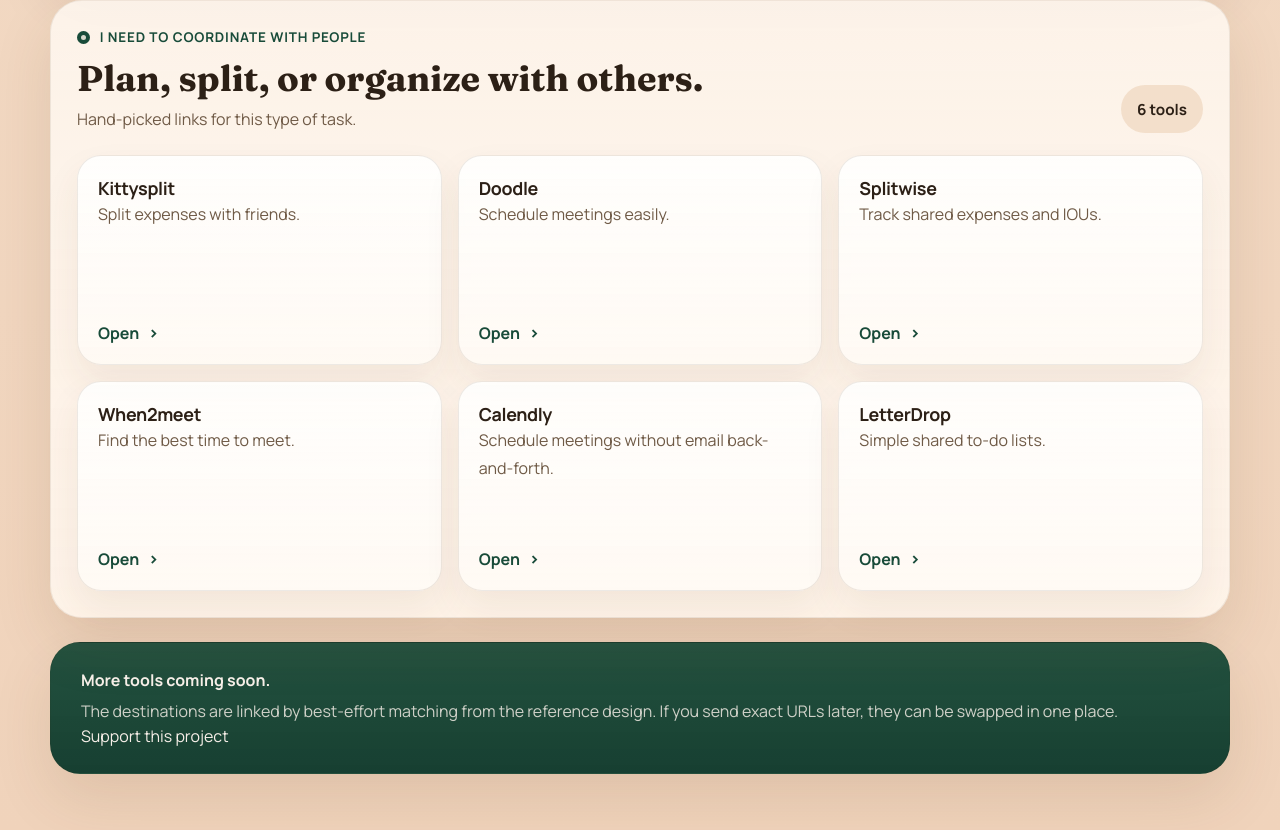
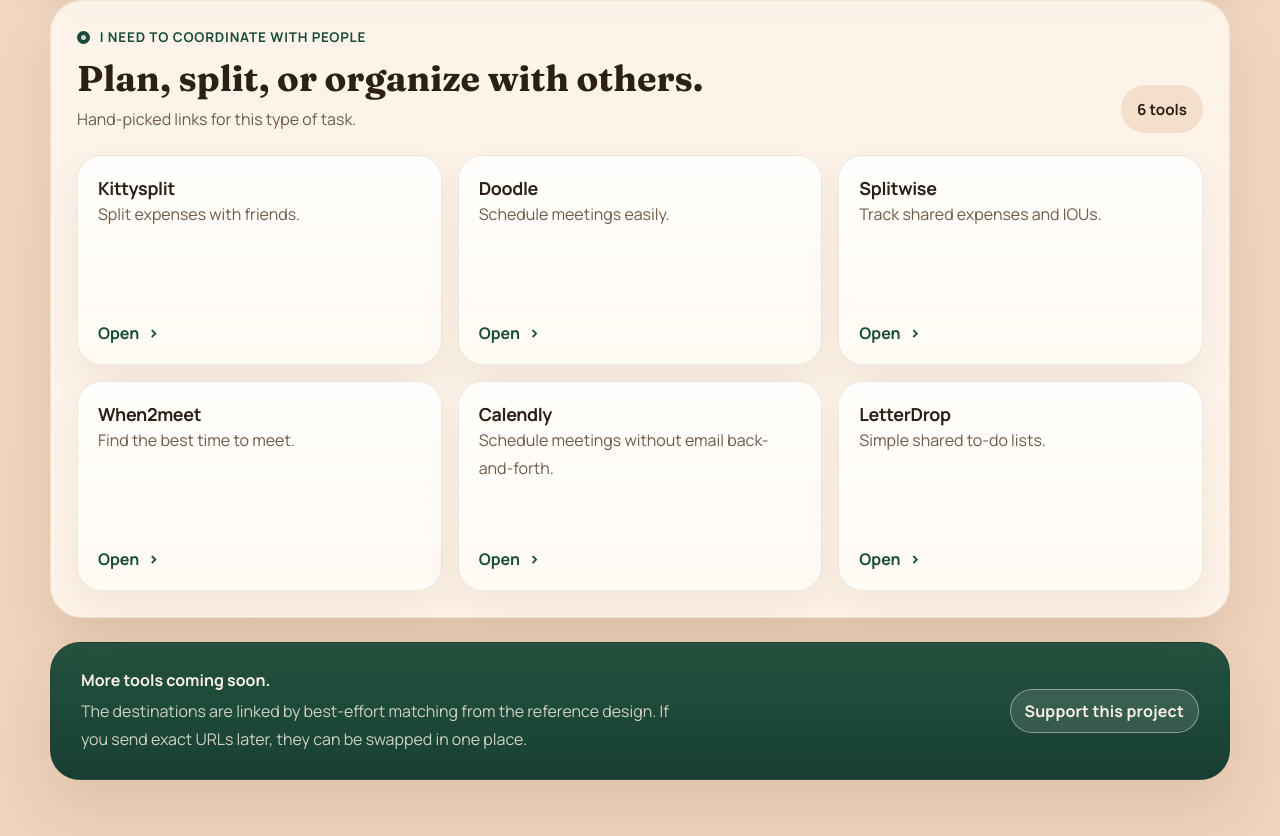
Before and after one commit to jennifer-morehead/free-online-tools, a plain HTML site: page index.html in a window 1280 px wide. Shown: the part 3050-3886 px from the top of the page. Drawn offline with Linux system fonts and the light colour scheme.

Commit message:
update styles.css

```diff
--- a/styles.css
+++ b/styles.css
@@ -375,6 +375,10 @@
 }
 
 .footer {
+  display: flex;
+  align-items: flex-end;
+  justify-content: space-between;
+  gap: 18px;
   margin-top: 24px;
   padding: 26px 30px;
   border: 1px solid rgba(66, 38, 13, 0.08);
@@ -388,6 +392,10 @@
   box-shadow: var(--shadow);
 }
 
+.footer-copy {
+  max-width: 62ch;
+}
+
 .footer strong {
   display: block;
   margin-bottom: 6px;
@@ -398,6 +406,28 @@
   margin: 0;
   color: rgba(247, 239, 232, 0.82);
   line-height: 1.75;
+}
+
+.tip-jar-link {
+  flex-shrink: 0;
+  align-self: center;
+  padding: 10px 14px;
+  border-radius: 999px;
+  border: 1px solid rgba(247, 239, 232, 0.45);
+  color: #f7efe8;
+  font-weight: 700;
+  letter-spacing: 0.01em;
+  text-decoration: none;
+  background: rgba(247, 239, 232, 0.12);
+  transition:
+    background-color 180ms ease,
+    transform 180ms ease;
+}
+
+.tip-jar-link:hover,
+.tip-jar-link:focus-visible {
+  background: rgba(247, 239, 232, 0.2);
+  transform: translateY(-1px);
 }
 
 @media (max-width: 1040px) {
@@ -431,6 +461,16 @@
     border-radius: 24px;
   }
 
+  .footer {
+    flex-direction: column;
+    align-items: flex-start;
+    gap: 14px;
+  }
+
+  .tip-jar-link {
+    align-self: flex-start;
+  }
+
   .hero-copy h1 {
     margin-top: 16px;
   }
```
